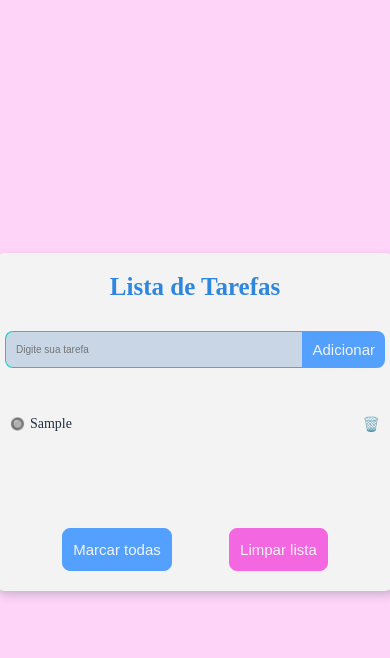
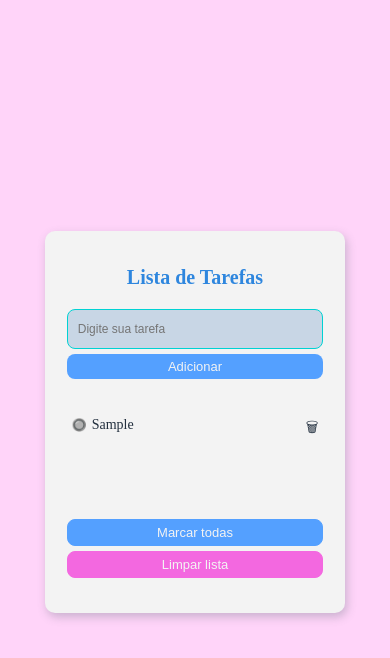
Before and after one commit to reprograma/On13-TodasEmTech-ProjetoListToDo, a plain HTML site: page to-do list/index.html in a window 390 px wide. Both pictures are taken after typing "Sample" into the empty fields and a click on the button "Adicionar". Drawn offline with Linux system fonts and the light colour scheme.

Commit message:
Atualizando resolução da tarefa

```diff
--- a/to-do list/index.html
+++ b/to-do list/index.html
@@ -5,19 +5,20 @@
     <meta http-equiv="X-UA-Compatible" content="IE=edge">
     <meta name="viewport" content="width=device-width, initial-scale=1.0">
     <link rel="stylesheet" href="style.css">
-    <title>Projeto List to Do</title>
-    <script defer type="text/javascript" src="./script.js"></script>
-    <style>
+    <title> ToDo List</title>
 
-    </style>
 </head>
 <body>
     <main class="container_principal">
+
         <h1 class="titulo_lista">Lista de Tarefas</h1>
+
         <form action="" class="form_add" id="form_id">
             <input type="text" class="input_add" name="tarefa" id="input_id" placeholder="Digite sua tarefa">
+
             <button type="submit" class="button_add" id="botao_add_id">Adicionar</button>
         </form>
+
         <div class="container_tarefas">
             <ul class="lista_tarefas" id="lista_id">
                 <!-- <li>
@@ -31,5 +32,6 @@
             <button class="button_limpa" id="botao_limpa_id">Limpar lista</button>
         </div>
     </main>
+    <script type="text/javascript" src="./script.js"></script>
 </body>
 </html>
--- a/to-do list/script.js
+++ b/to-do list/script.js
@@ -1,82 +1,71 @@
-// 1. Capturar entradas e armazenar em varáveis
+// 1. Capturar entradas e armazenar em variáveis
 
-const novaTarefa = document.querySelector('#input_id');
-const botaoAdicionar = document.getElementById('botao_add_id');
+const novaTarefa = document.querySelector("#input_id");
+const botaoAdd = document.getElementById('botao_add_id');
 const formulario = document.getElementById('form_id');
 const listaDeTarefas = document.getElementById('lista_id');
 const botaoMarca = document.getElementById('botao_marca_id');
 const botaoLimpa = document.getElementById('botao_limpa_id');
 
-// 2. Processamento através de eventos e funções
+// 2. Processamentos através de eventos e funções
 
-//função de adicionar a partir do clique da usuária, um evento
-botaoAdicionar.addEventListener('click', (event) => {
+// função de adicionar a partir do click da usuária, um evento
+botaoAdd.addEventListener('click', (event) => {
   event.preventDefault()
 
-    const elementoLista = document.createElement('li');
-    const textoTarefa = document.createElement('p');
-    const iconeDeleta = document.createElement('span');
+  const elementoLista = document.createElement('li')
+  const textoTarefa = document.createElement('p')
+  const iconeDeleta = document.createElement('span')
 
-
-    textoTarefa.innerText = novaTarefa.value
-    iconeDeleta.innerHTML = "🗑️"
+  textoTarefa.innerText = novaTarefa.value;
+  iconeDeleta.innerText = "🗑"
 
   if(textoTarefa.innerText.trim() === '') {
-        alert('Você precisa digitar alguma coisa')
+    alert('Você precisa digitar alguma coisa!')
+
   } else {
     listaDeTarefas.appendChild(elementoLista)
     elementoLista.appendChild(textoTarefa)
     elementoLista.appendChild(iconeDeleta)
     formulario.reset()
   }
+  novaTarefa.focus()
 
-    novaTarefa.focus()
-})
+  // função para marcar individualmente uma tarefa
+  textoTarefa.addEventListener('click', () => {
 
-
-//função para marcar individualmente uma tarefa
-
-textoTarefa.addEventListener('click', () => {
-    textoTarefa.classList.toggle('checked');
+    textoTarefa.classList.toggle('checked')
 
   })
 
-
-//função para deletar individualmente uma tarefa
-
+  // função para deletar individualmente uma terefa
   iconeDeleta.addEventListener('click', () => {
+    // elementoLista.removeChild(elementoLista)
     elementoLista.remove();
   })
-//função para marcar para o botao que marca
+
+})
+
+// função para marcar todas as tarefas:
 
 botaoMarca.addEventListener('click', () => {
   let todasAsTarefas = document.querySelectorAll('p')
+
   if(botaoMarca.innerText === "Marcar todos") {
-        todasAsTarefas.forEach( (tarefa) => {
-            tarefa.classList.add("ckecked");
+    todasAsTarefas.forEach((tarefa) => {
+      tarefa.classList.add("checked")
     })
     botaoMarca.innerText = "Desmarcar todos"
-    }else {
+  } else {
     todasAsTarefas.forEach((tarefa) => {
-            tarefa.classList.remove();
+      tarefa.classList.remove("checked")
     })
     botaoMarca.innerText = "Marcar todos"
   }
 })
 
-//função para limpar todas as tarefas
+// função para limpar todas as tarefas:
+
 botaoLimpa.addEventListener('click', () => {
-    listaDeTarefas.innerHTML = ''
+  listaDeTarefas.innerHTML = '';
 })
-
-
-
-
-// console.log(
-//     novaTarefa,
-//     botaoAdicionar,
-//     formulario,
-//     listaDeTarefas,
-//     botaoMarca,
-//     botaoLimpa,
-//     )
--- a/to-do list/style.css
+++ b/to-do list/style.css
@@ -54,6 +54,7 @@ body {
     outline: none;
     border: solid 1px #c8d6e5;
     border-radius: .8rem 0 0 .8rem;
+    font-size: 1.4rem;
 }
 
 .input_add:focus {
@@ -69,6 +70,8 @@ body {
     border: none;
     border-radius: 0 .8rem .8rem 0;
     cursor: pointer;
+    transition: linear .3s;
+
 }
 
 .button_add:hover {
@@ -133,6 +136,7 @@ li > p:before {
     font-size: 1.5rem;
     border-radius: .8rem;
     cursor: pointer;
+    transition: linear .3s;
  }
 
  .button_marca:hover  {
@@ -146,3 +150,71 @@ li > p:before {
      color: #f368e0;
      transition: linear .3s;
  }
+
+ /* responsividade */
+
+@media only screen and (max-width: 480px) {
+    .container_principal {
+      min-width: 30rem;
+      padding: 1.5rem;
+    }
+
+    .titulo_lista {
+      margin: 2rem 0;
+    font-size: 2rem;
+    }
+
+    .form_add {
+      flex-direction: column;
+      margin-bottom: 2rem;
+    }
+
+    .input_add {
+      width: 100%;
+      border-radius: .8rem;
+      font-size: 1.2rem;
+    }
+
+    .input_add:focus {
+      border-right: solid 1px #00d2d3;
+    }
+
+    .button_add {
+      padding: .5rem;
+      font-size: 1.3rem;
+      border-radius: .8rem;
+      margin-top: .5rem;
+    }
+
+    li {
+      font-size: 1.2rem;
+    }
+
+    .modelo {
+      min-height: 7rem;
+      padding: .5rem 0;
+    }
+
+    .modelo_tarefa {
+      padding: .7rem;
+    }
+
+    .modelo_conteudo {
+      padding: .6rem .5rem;
+    }
+
+    .container_botoes {
+      /* width: 100%; */
+      flex-direction: column;
+      margin: 2rem;
+    }
+
+    .button_marca, .button_limpa {
+      padding: .5rem;
+      font-size: 1.3rem;
+      width: 100%;
+    }
+    .button_limpa {
+      margin-top: .5rem ;
+    }
+  }
```
Lines whose indentation alone changed are shown as unchanged.
